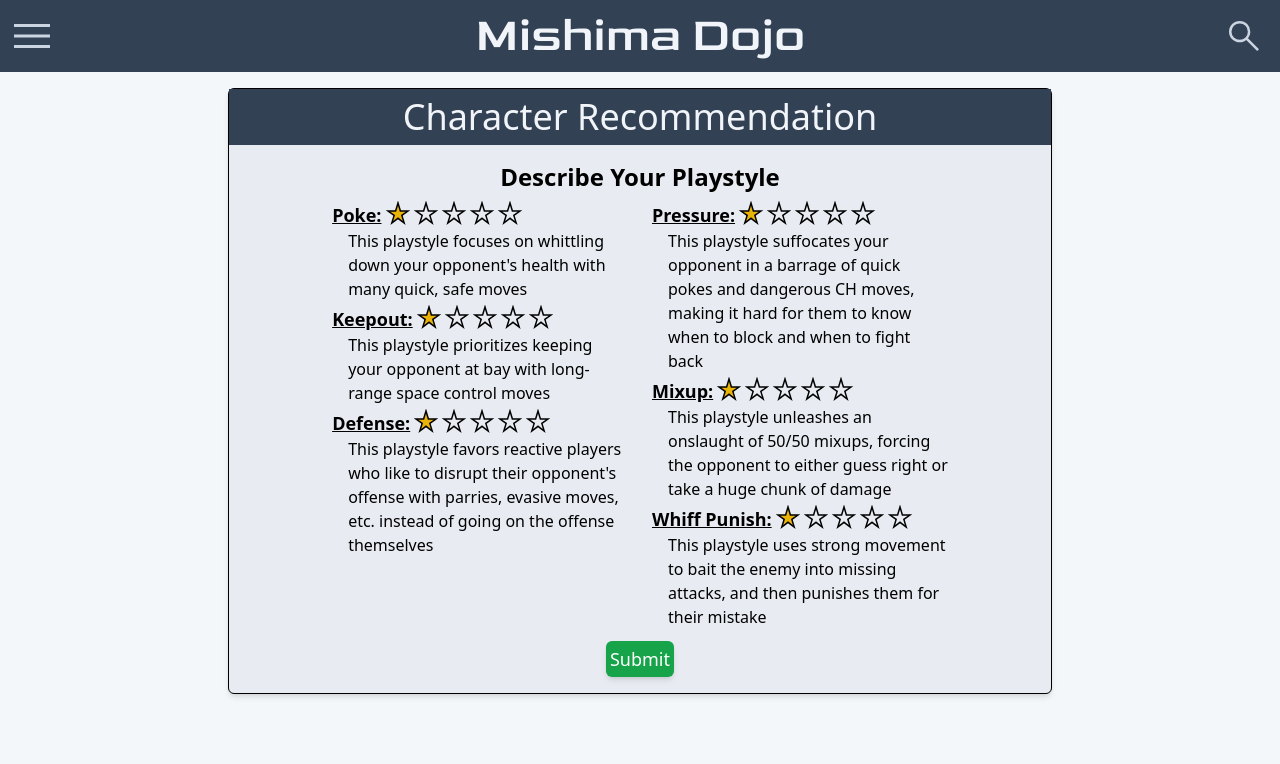
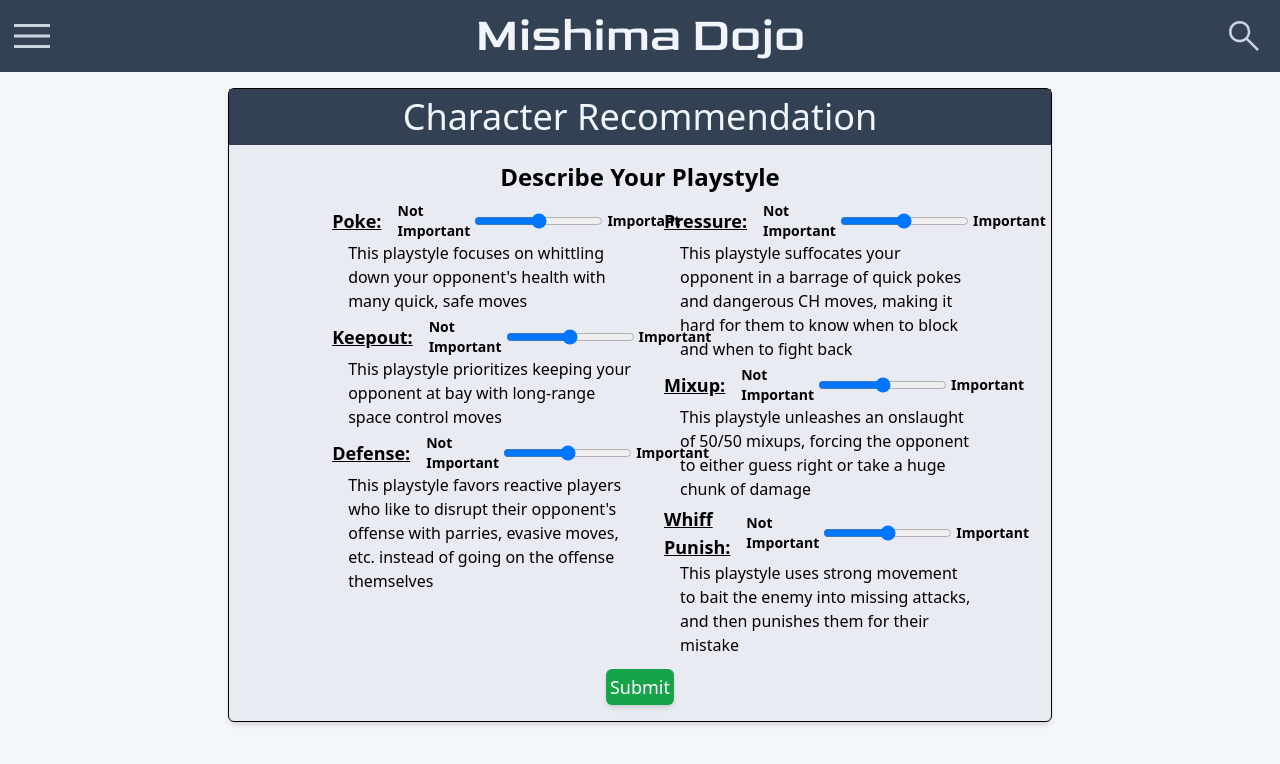
Before and after one commit to RyanShendler/MishimaDojo, a React app: page /recommendation in a window 1280 px wide. Shown: the top 764 px of the page. Built offline with nearby package versions, Linux system fonts and the light colour scheme.

Commit message:
basic layout modifications

```diff
--- a/src/charPage/CharPageMoveRow.js
+++ b/src/charPage/CharPageMoveRow.js
@@ -18,7 +18,7 @@
 }) => {
   return (
     <tr className="border border-black">
-      <td className="border border-black text-center">{moveName}</td>
+      <td className="border border-black text-center font-bold">{moveName}</td>
       <td className="border border-black text-center">{moveInput}</td>
       <td className="border border-black text-center">{`i${moveStartup}`}</td>
       <td className="border border-black text-center">
--- a/src/charSuggest/CharacterRecommendation.js
+++ b/src/charSuggest/CharacterRecommendation.js
@@ -8,12 +8,12 @@
 import UserRating from "./UserRating";
 
 const CharacterRecommendation = () => {
-  const [poke, setPoke] = useState(1);
-  const [whiff, setWhiff] = useState(1);
-  const [pressure, setPressure] = useState(1);
-  const [mixup, setMixup] = useState(1);
-  const [keepout, setKeepout] = useState(1);
-  const [defense, setDefense] = useState(1);
+  const [poke, setPoke] = useState(3);
+  const [whiff, setWhiff] = useState(3);
+  const [pressure, setPressure] = useState(3);
+  const [mixup, setMixup] = useState(3);
+  const [keepout, setKeepout] = useState(3);
+  const [defense, setDefense] = useState(3);
   const [createDummy] = useMutation(CREATE_DUMMY, {
     ignoreResults: true,
     onCompleted() {
@@ -51,31 +51,82 @@
             </h3>
             <div className="flex w-4/5 flex-row justify-around space-x-6 p-2">
               <div className="flex w-1/2 flex-col">
-                <div className="flex flex-row">
-                  <h6 className="mr-1 text-lg font-bold underline">Poke:</h6>
-                  <UserRating rating={poke} setRating={(val) => setPoke(val)} />
+                <div className="flex flex-row items-center">
+                  <h6 className="mr-4 text-lg font-bold underline">Poke:</h6>
+                  <label htmlFor="poke" className="mr-1 text-sm font-semibold">
+                    Not Important
+                  </label>
+                  <input
+                    id="poke"
+                    type="range"
+                    min="1"
+                    max="5"
+                    value={poke}
+                    onChange={(e) => {
+                      setPoke(parseInt(e.target.value));
+                    }}
+                  />
+                  <label htmlFor="poke" className="ml-1 text-sm font-semibold">
+                    Important
+                  </label>
                 </div>
                 <p className="ml-4 mb-1 whitespace-pre-wrap">
                   This playstyle focuses on whittling down your opponent's
                   health with many quick, safe moves
                 </p>
-                <div className="flex flex-row">
-                  <h6 className="mr-1 text-lg font-bold underline">Keepout:</h6>
-                  <UserRating
-                    rating={keepout}
-                    setRating={(val) => setKeepout(val)}
+                <div className="flex flex-row items-center">
+                  <h6 className="mr-4 text-lg font-bold underline">Keepout:</h6>
+                  <label
+                    htmlFor="keepout"
+                    className="mr-1 text-sm font-semibold"
+                  >
+                    Not Important
+                  </label>
+                  <input
+                    id="keepout"
+                    type="range"
+                    min="1"
+                    max="5"
+                    value={keepout}
+                    onChange={(e) => {
+                      setKeepout(parseInt(e.target.value));
+                    }}
                   />
+                  <label
+                    htmlFor="keepout"
+                    className="ml-1 text-sm font-semibold"
+                  >
+                    Important
+                  </label>
                 </div>
                 <p className="ml-4 mb-1 whitespace-pre-wrap">
                   This playstyle prioritizes keeping your opponent at bay with
                   long-range space control moves
                 </p>
-                <div className="flex flex-row">
-                  <h6 className="mr-1 text-lg font-bold underline">Defense:</h6>
-                  <UserRating
-                    rating={defense}
-                    setRating={(val) => setDefense(val)}
+                <div className="flex flex-row items-center">
+                  <h6 className="mr-4 text-lg font-bold underline">Defense:</h6>
+                  <label
+                    htmlFor="defense"
+                    className="mr-1 text-sm font-semibold"
+                  >
+                    Not Important
+                  </label>
+                  <input
+                    input="defense"
+                    type="range"
+                    min="1"
+                    max="5"
+                    value={defense}
+                    onChange={(e) => {
+                      setDefense(parseInt(e.target.value));
+                    }}
                   />
+                  <label
+                    htmlFor="defense"
+                    className="ml-1 text-sm font-semibold"
+                  >
+                    Important
+                  </label>
                 </div>
                 <p className="ml-4 mb-1 whitespace-pre-wrap">
                   This playstyle favors reactive players who like to disrupt
@@ -84,40 +135,82 @@
                 </p>
               </div>
               <div className="flex w-1/2 flex-col">
-                <div className="flex flex-row">
-                  <h6 className="mr-1 text-lg font-bold underline">
+                <div className="flex flex-row items-center">
+                  <h6 className="mr-4 text-lg font-bold underline">
                     Pressure:
                   </h6>
-                  <UserRating
-                    rating={pressure}
-                    setRating={(val) => setPressure(val)}
+                  <label
+                    htmlFor="pressure"
+                    className="mr-1 text-sm font-semibold"
+                  >
+                    Not Important
+                  </label>
+                  <input
+                    id="pressure"
+                    type="range"
+                    min="1"
+                    max="5"
+                    value={pressure}
+                    onChange={(e) => {
+                      setPressure(parseInt(e.target.value));
+                    }}
                   />
+                  <label
+                    htmlFor="presure"
+                    className="ml-1 text-sm font-semibold"
+                  >
+                    Important
+                  </label>
                 </div>
                 <p className="ml-4 mb-1 whitespace-pre-wrap">
                   This playstyle suffocates your opponent in a barrage of quick
                   pokes and dangerous CH moves, making it hard for them to know
                   when to block and when to fight back
                 </p>
-                <div className="flex flex-row">
-                  <h6 className="mr-1 text-lg font-bold underline">Mixup:</h6>
-                  <UserRating
-                    rating={mixup}
-                    setRating={(val) => setMixup(val)}
+                <div className="flex flex-row items-center">
+                  <h6 className="mr-4 text-lg font-bold underline">Mixup:</h6>
+                  <label htmlFor="mixup" className="mr-1 text-sm font-semibold">
+                    Not Important
+                  </label>
+                  <input
+                    id="mixup"
+                    type="range"
+                    min="1"
+                    max="5"
+                    value={mixup}
+                    onChange={(e) => {
+                      setMixup(parseInt(e.target.value));
+                    }}
                   />
+                  <label htmlFor="mixup" className="ml-1 text-sm font-semibold">
+                    Important
+                  </label>
                 </div>
                 <p className="ml-4 mb-1 whitespace-pre-wrap">
                   This playstyle unleashes an onslaught of 50/50 mixups, forcing
                   the opponent to either guess right or take a huge chunk of
                   damage
                 </p>
-                <div className="flex flex-row">
-                  <h6 className="mr-1 text-lg font-bold underline">
+                <div className="flex flex-row items-center">
+                  <h6 className="mr-4 text-lg font-bold underline">
                     Whiff Punish:
                   </h6>
-                  <UserRating
-                    rating={whiff}
-                    setRating={(val) => setWhiff(val)}
+                  <label htmlFor="whiff" className="mr-1 text-sm font-semibold">
+                    Not Important
+                  </label>
+                  <input
+                    id="whiff"
+                    type="range"
+                    min="1"
+                    max="5"
+                    value={whiff}
+                    onChange={(e) => {
+                      setWhiff(parseInt(e.target.value));
+                    }}
                   />
+                  <label htmlFor="whiff" className="ml-1 text-sm font-semibold">
+                    Important
+                  </label>
                 </div>
                 <p className="ml-4 mb-1 whitespace-pre-wrap">
                   This playstyle uses strong movement to bait the enemy into
@@ -147,12 +240,6 @@
                     ],
                   },
                 });
-                setDefense(1);
-                setPoke(1);
-                setMixup(1);
-                setPressure(1);
-                setWhiff(1);
-                setKeepout(1);
               }}
             >
               Submit
```
